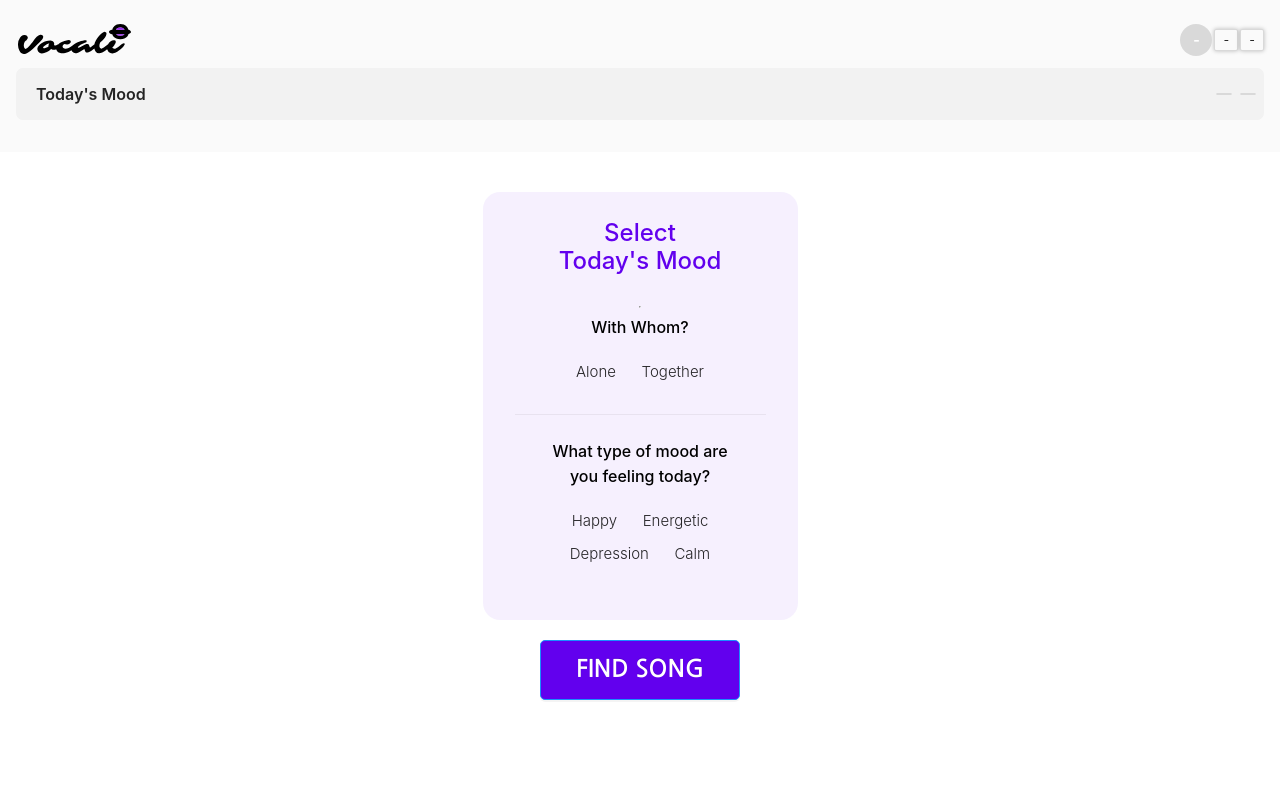
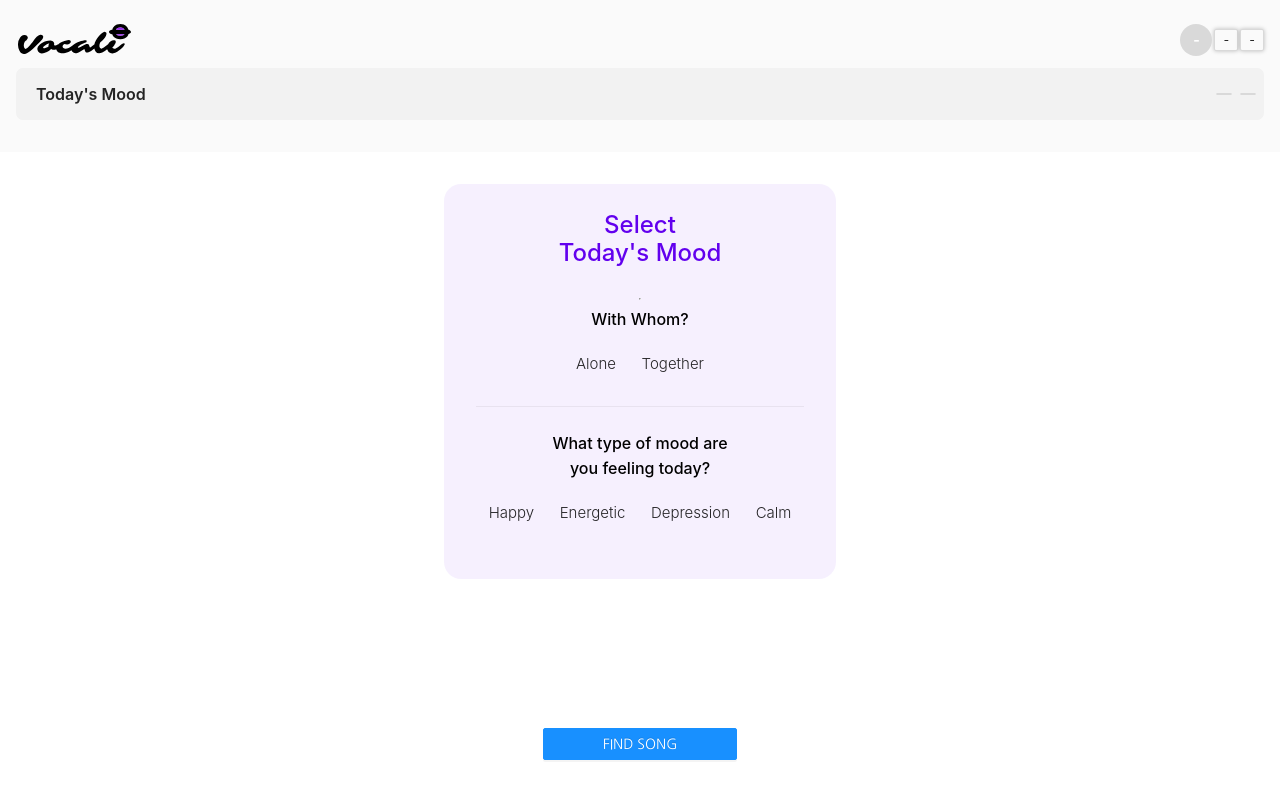
Before and after one commit to Janeseed/vocali-web, a React (Create React App) app: page /vocali-web/home in a window 1280 px wide. Built offline with nearby package versions, Linux system fonts and the light colour scheme; no server answers.

Commit message:
fix layout bugs

```diff
--- a/src/Home.js
+++ b/src/Home.js
@@ -70,13 +70,13 @@ class Home extends React.Component {
 
   render() {
     return (
-      <Layout className="layout">
+      <div className="custom-container">
         <InfoHeader
           history={this.props.history}
           people={this.state.selectedPeople}
           mood={this.state.selectedMood}
         />
-        <Content style={{ backgroundColor: "#ffffff" }}>
+        <div className="flex-row-container">
           <div className="selection-board">
             <div className="mood-selection">
               <p className="select-title">
@@ -113,13 +113,13 @@ class Home extends React.Component {
             </div>
           </div>
           <Button
-            className="find-button standard"
+            className="next-button standard"
             onClick={this.handleFindButtonClick}
             type="primary"
           >
             FIND SONG
           </Button>
-        </Content>
+        </div>
 
         <Modal
           title="Warning"
@@ -133,7 +133,7 @@ class Home extends React.Component {
         >
           <p>You should select one tag from each category :)</p>
         </Modal>
-      </Layout>
+      </div>
     );
   }
 }
--- a/src/InfoSet.js
+++ b/src/InfoSet.js
@@ -54,8 +54,9 @@ class InfoSet extends React.Component {
 
   render() {
     return (
-      <>
+      <div className="custom-container">
         <SimpleHeader history={this.props.history} back="none" />
+        <div className="flex-row-container">
           <Paragraph className="description">
             First,<br></br> Put in your information
           </Paragraph>
@@ -80,10 +81,13 @@ class InfoSet extends React.Component {
               />
             </div>
           </div>
+          <div>
             <Spin className="loading-next" spinning={this.state.loading} delay={500} />
             <Button className="next-button" onClick={this.setInfo} type="primary">
               NEXT
             </Button>
+          </div>
+        </div>
 
         <Modal
           title="Warning"
@@ -97,7 +101,7 @@ class InfoSet extends React.Component {
         >
           <p>You should fill out your name and age. Also your age should be valid number :)</p>
         </Modal>
-      </>
+      </div>
     );
   }
 }
--- a/src/PitchDetect.js
+++ b/src/PitchDetect.js
@@ -106,8 +106,9 @@ class Pitch extends React.Component {
 
   render() {
     return (
-      <>
+      <div className="custom-container">
         <SimpleHeader history={this.props.history} back="/info" />
+        <div className="flex-row-container">
           <Paragraph className="description">
             Sing from your lowest possible note to your highest possible note
           </Paragraph>
@@ -141,7 +142,8 @@ class Pitch extends React.Component {
               NEXT
             </Button>
           </div>
-      </>
+        </div>
+      </div>
     );
   }
 }
--- a/src/SongPref.js
+++ b/src/SongPref.js
@@ -37,8 +37,9 @@ class SongPref extends React.Component {
   render() {
     const { selectedSongs } = this.state;
     return (
-      <div>
+      <div className="custom-container">
         <SimpleHeader history={this.props.history} back="/pitch" />
+        <div className="flex-row-container">
           <Paragraph className="description">
             Next,<br></br>Check all the songs you would sing at Noraebang!
           </Paragraph>
@@ -70,6 +71,7 @@ class SongPref extends React.Component {
             NEXT
           </Button>
         </div>
+      </div>
     );
   }
 }
--- a/src/css/common.css
+++ b/src/css/common.css
@@ -83,9 +83,9 @@
 }
 
 .description {
-  margin-top: 80px;
-  margin-left: 10vw;
-  margin-right: 10vw;
+  margin-top: 10vh;
+  padding: 0 1.5rem;
+
   font-family: "Nanum Gothic", sans-serif;
   font-size: 22px;
   line-height: 32px;
@@ -93,9 +93,8 @@
 }
 
 .inputs {
-  margin-top: 100px;
-  margin-left: 2rem;
-  margin-right: 2rem;
+  margin-top: 10vh;
+  padding: 0 1.5rem;
 }
 
 .input-div {
@@ -124,11 +123,10 @@
 }
 
 .next-button {
-  position: absolute;
   width: 194px;
   height: 48px;
-  left: calc(50% - 194px / 2 - 0.5px);
-  bottom: 5vh;
+
+  margin-bottom: 5vh;
   background: #6200ee;
   box-shadow: 0px 2px 0px rgba(0, 0, 0, 0.043);
   border-radius: 5px;
@@ -199,16 +197,6 @@
   color: rgba(0, 0, 0, 0.85);
 }
 
-.pitch-buttons {
-  display: flex;
-  justify-content: space-between;
-
-  position: absolute;
-  width: 249px;
-  left: calc(50% - 249px / 2);
-  bottom: 112px;
-}
-
 .return-button {
   position: absolute;
   left: 20px;
@@ -220,9 +208,8 @@
 .song-pref-div {
   display: flex;
   flex-direction: column;
-  max-height: 50vh;
+  max-height: 40vh;
   width: 100%;
-  position: absolute;
   overflow-y: scroll;
   overflow-x: hidden;
   align-items: center;
@@ -234,3 +221,19 @@
   border: 1px solid #bfbfbf;
   box-shadow: 0px 0px 6px rgb(0 0 0 / 15%);
 }
+
+.flex-row-container {
+  height: 100%;
+  display: flex;
+  flex-direction: column;
+  justify-content: space-between;
+  align-items: center;
+}
+
+.custom-container {
+  height: 100vh;
+  display: flex;
+  flex-direction: column;
+  justify-content: space-between;
+  align-items: center;
+}
--- a/src/css/home.css
+++ b/src/css/home.css
@@ -1,7 +1,6 @@
 .header {
   height: 152px;
-  top: 0px;
-
+  width: 100%;
   background: #fafafa;
 }
 
@@ -10,10 +9,8 @@
   flex-direction: column;
   align-items: center;
   padding: 27px 32px;
-  margin: auto;
-  margin-top: 40px;
+  margin: 2rem auto;
   padding-bottom: 48px;
-  width: 315px;
   background: rgba(98, 0, 238, 0.06);
   border-radius: 17px;
 }
--- a/src/css/pitch.css
+++ b/src/css/pitch.css
@@ -6,8 +6,11 @@
 }
 
 .pitch-buttons {
-  left: calc(50% - 249px / 2);
-  bottom: 6vh;
+  display: flex;
+  justify-content: space-between;
+
+  width: 249px;
+  margin-bottom: 5vh;
 }
 
 .record-button,
@@ -37,9 +40,7 @@
   display: flex;
   align-items: center;
   flex-direction: column;
-  margin-top: 5rem;
-  margin-left: 3rem;
-  margin-right: 3rem;
+  /* margin-top: 5vh; */
 }
 
 .currentpitches {
@@ -57,6 +58,7 @@
   justify-content: space-evenly;
   align-items: center;
   text-align: center;
+  margin-inline: 2rem;
 }
 
 .pitchDisplay {
```
Lines whose indentation alone changed are shown as unchanged.
